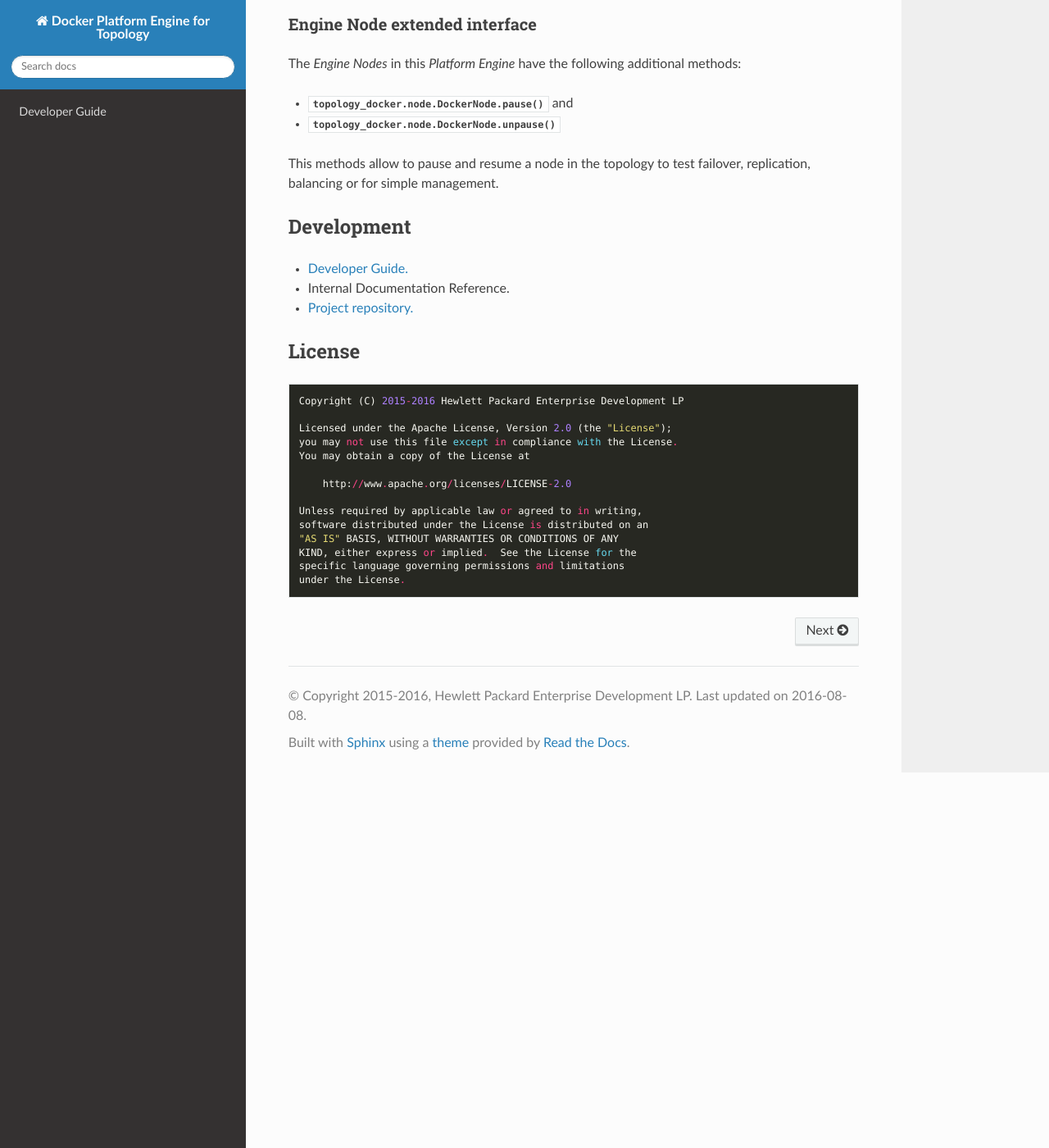
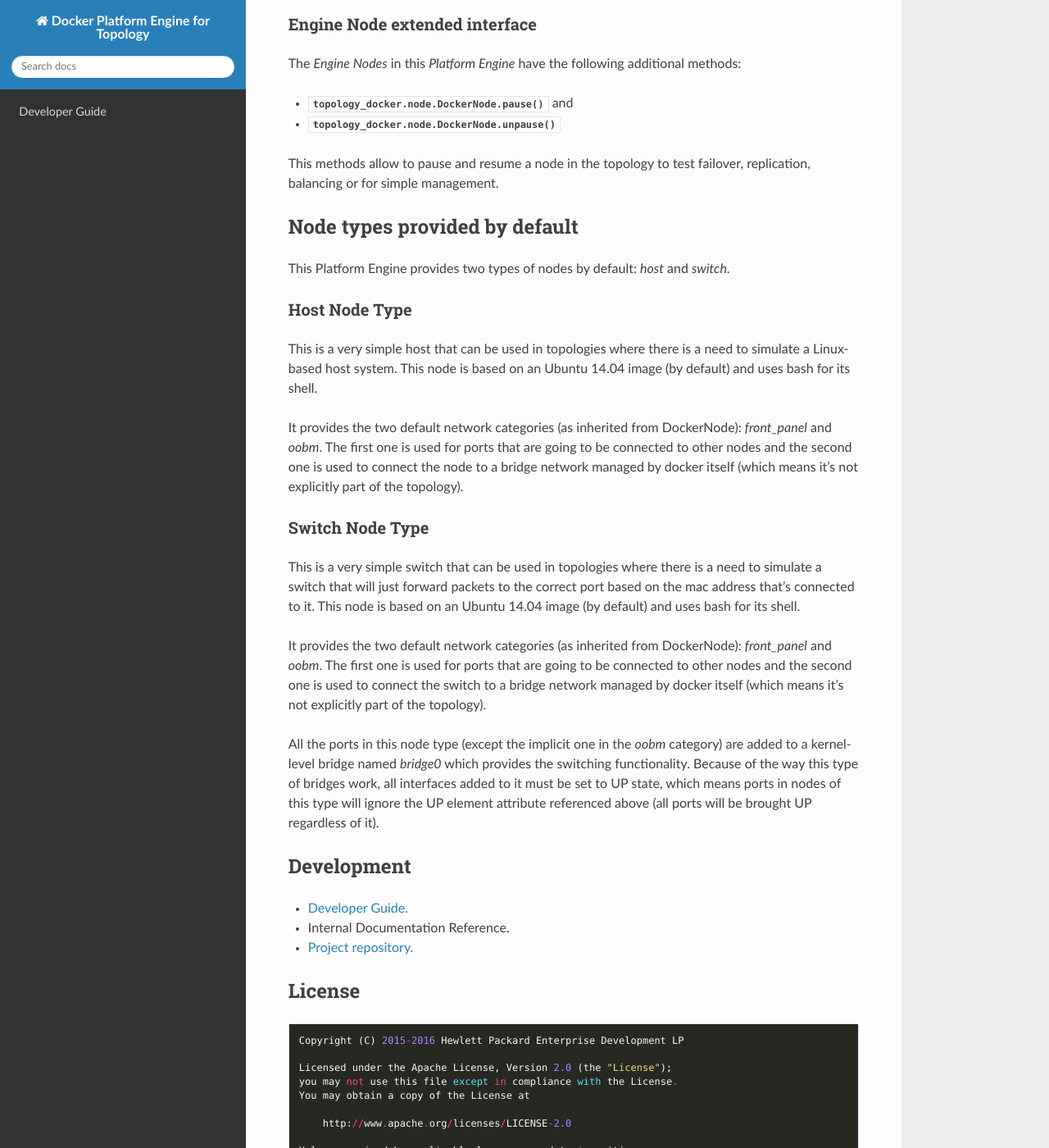
Before and after one commit to HPENetworking/topology, a Sphinx documentation site: the page built from doc/index.rst, in a window 1280 px wide and 1400 px high, scrolled down 1209 px. Shown: the whole window at 82% size. Built offline with Sphinx 7.4.7 and the Read the Docs theme 2.0.0, drawn with Linux system fonts in a browser that asks for light colours; pages that are not in the unit, such as notebooks, are missing from menus; the version number could not be read and is left out.

Commit message:
new: usr: Added documentation about the node types provided by default by this platform

```diff
--- a/doc/index.rst
+++ b/doc/index.rst
@@ -81,6 +81,46 @@ This methods allow to pause and resume a node in the topology to test failover,
 replication, balancing or for simple management.
 
 
+Node types provided by default
+==============================
+
+This Platform Engine provides two types of nodes by default: *host* and
+*switch*.
+
+Host Node Type
+++++++++++++++
+
+This is a very simple host that can be used in topologies where there is a need
+to simulate a Linux-based host system. This node is based on an Ubuntu 14.04
+image (by default) and uses bash for its shell.
+
+It provides the two default network categories (as inherited from DockerNode):
+`front_panel` and `oobm`. The first one is used for ports that are going to be
+connected to other nodes and the second one is used to connect the node to a
+bridge network managed by docker itself (which means it's not explicitly part
+of the topology).
+
+Switch Node Type
+++++++++++++++++
+
+This is a very simple switch that can be used in topologies where there is a
+need to simulate a switch that will just forward packets to the correct port
+based on the mac address that's connected to it. This node is based on an
+Ubuntu 14.04 image (by default) and uses bash for its shell.
+
+It provides the two default network categories (as inherited from DockerNode):
+`front_panel` and `oobm`. The first one is used for ports that are going to be
+connected to other nodes and the second one is used to connect the switch to a
+bridge network managed by docker itself (which means it's not explicitly part
+of the topology).
+
+All the ports in this node type (except the implicit one in the `oobm`
+category) are added to a kernel-level bridge named `bridge0` which provides
+the switching functionality. Because of the way this type of bridges work, all
+interfaces added to it must be set to UP state, which means ports in nodes of
+this type will ignore the UP element attribute referenced above (all ports will
+be brought UP regardless of it).
+
 Development
 ===========
 
```
